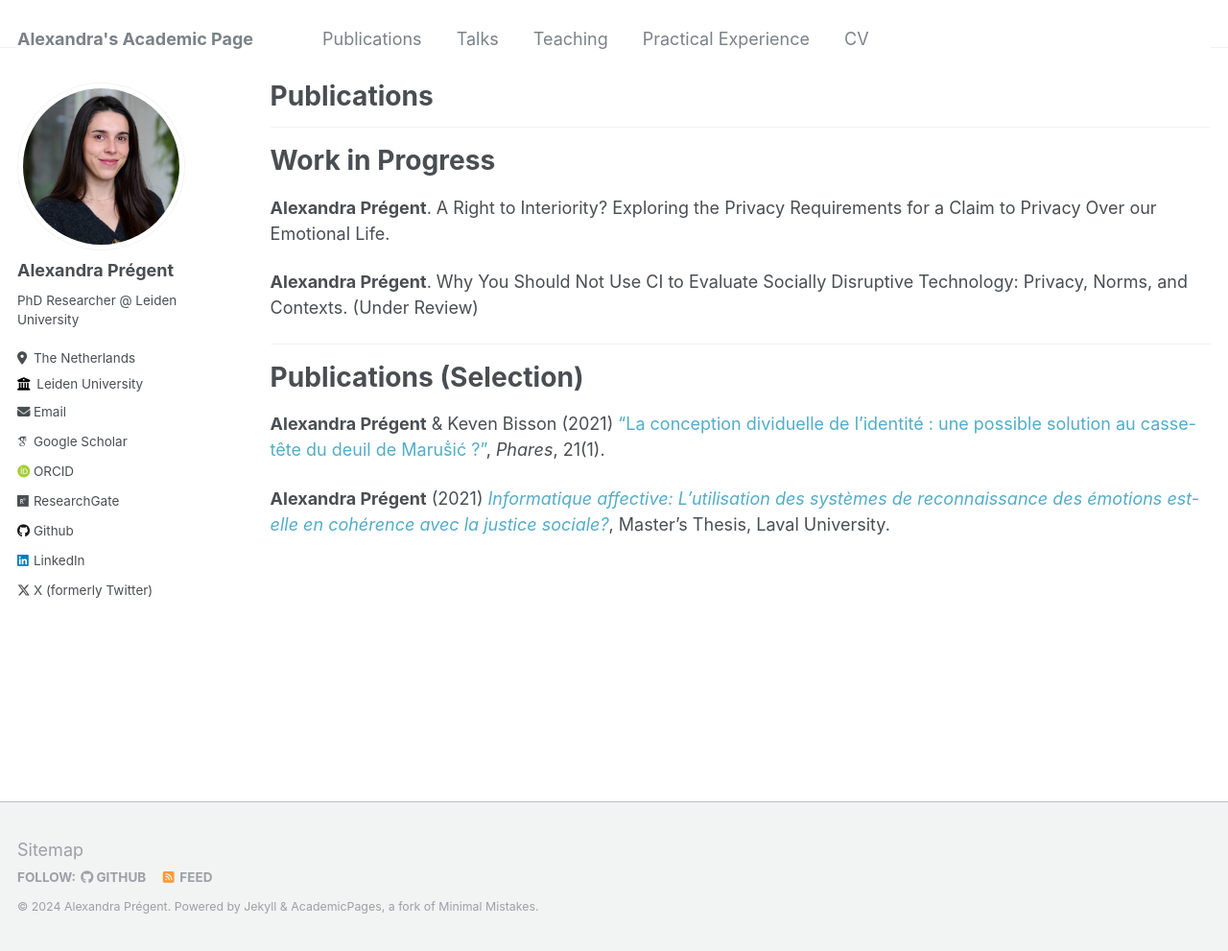
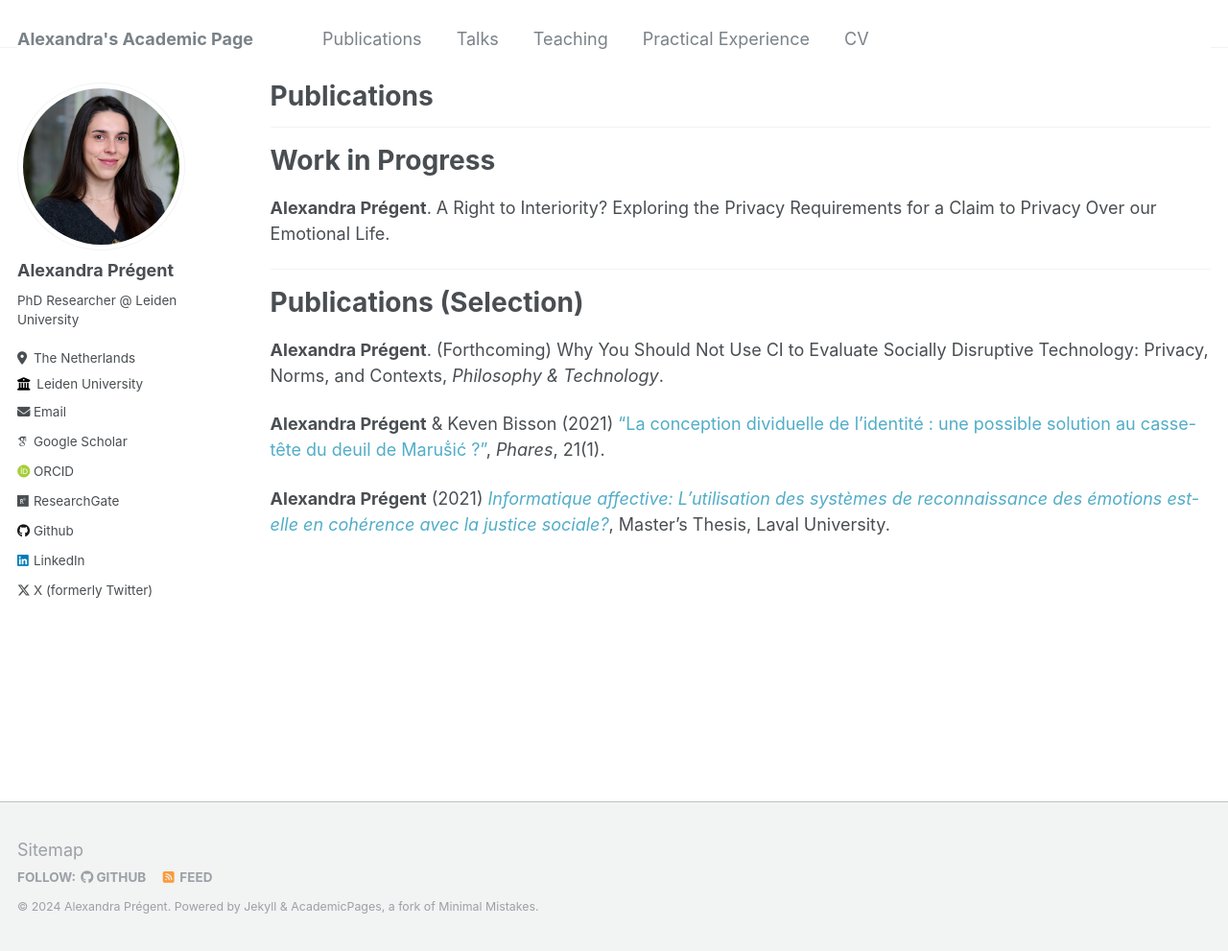
Before and after one commit to AlexandraPregent/AlexandraPregent.github.io, a Jekyll site: the page built from _pages/publications.md, in a window 1280 px wide and 991 px high. Shown: the whole window at 96% size. Built offline with Jekyll 4.4.1, drawn with Linux system fonts in a browser that asks for light colours; some web fonts are replaced.

Commit message:
Update publications.md

```diff
--- a/_pages/publications.md
+++ b/_pages/publications.md
@@ -10,12 +10,12 @@ author_profile: true
 
 **Alexandra Prégent**. A Right to Interiority? Exploring the Privacy Requirements for a Claim to Privacy Over our Emotional Life.
 
-**Alexandra Prégent**. Why You Should Not Use CI to Evaluate Socially Disruptive Technology: Privacy, Norms, and Contexts. (Under Review)
-
 ****
 
 # Publications (Selection)
 
+**Alexandra Prégent**. (Forthcoming) Why You Should Not Use CI to Evaluate Socially Disruptive Technology: Privacy, Norms, and Contexts, *Philosophy & Technology*.
+
 **Alexandra Prégent** & Keven Bisson (2021) <a href="https://philpapers.org/rec/PRGLCD" style="text-decoration:none">“La conception dividuelle de l’identité : une possible solution au casse-tête du deuil de Maruṧić ?”</a>, *Phares*, 21(1).
 
 **Alexandra Prégent** (2021) <a href="https://philpapers.org/rec/PRGLCD" style="text-decoration:none">*Informatique affective: L’utilisation des systèmes de reconnaissance des émotions est-elle en cohérence avec la justice sociale?*</a>, Master’s Thesis, Laval University.
```
